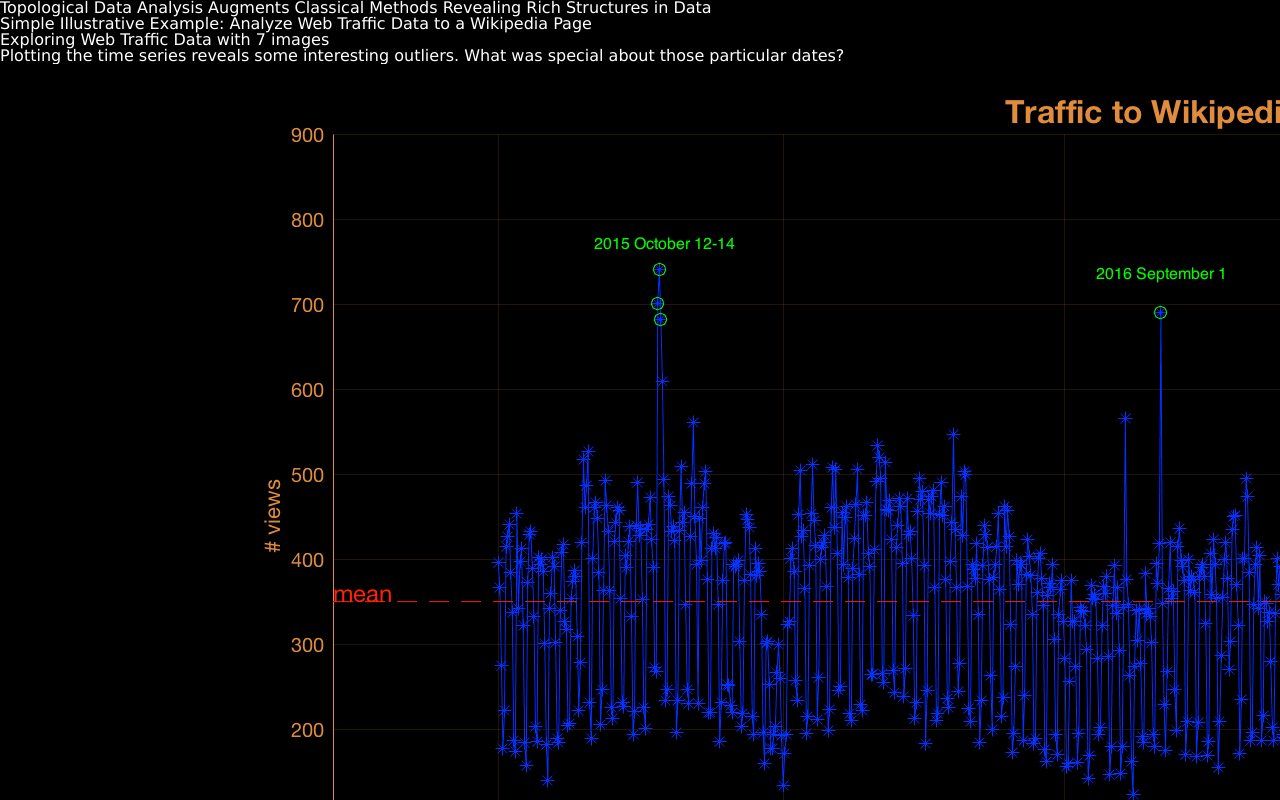
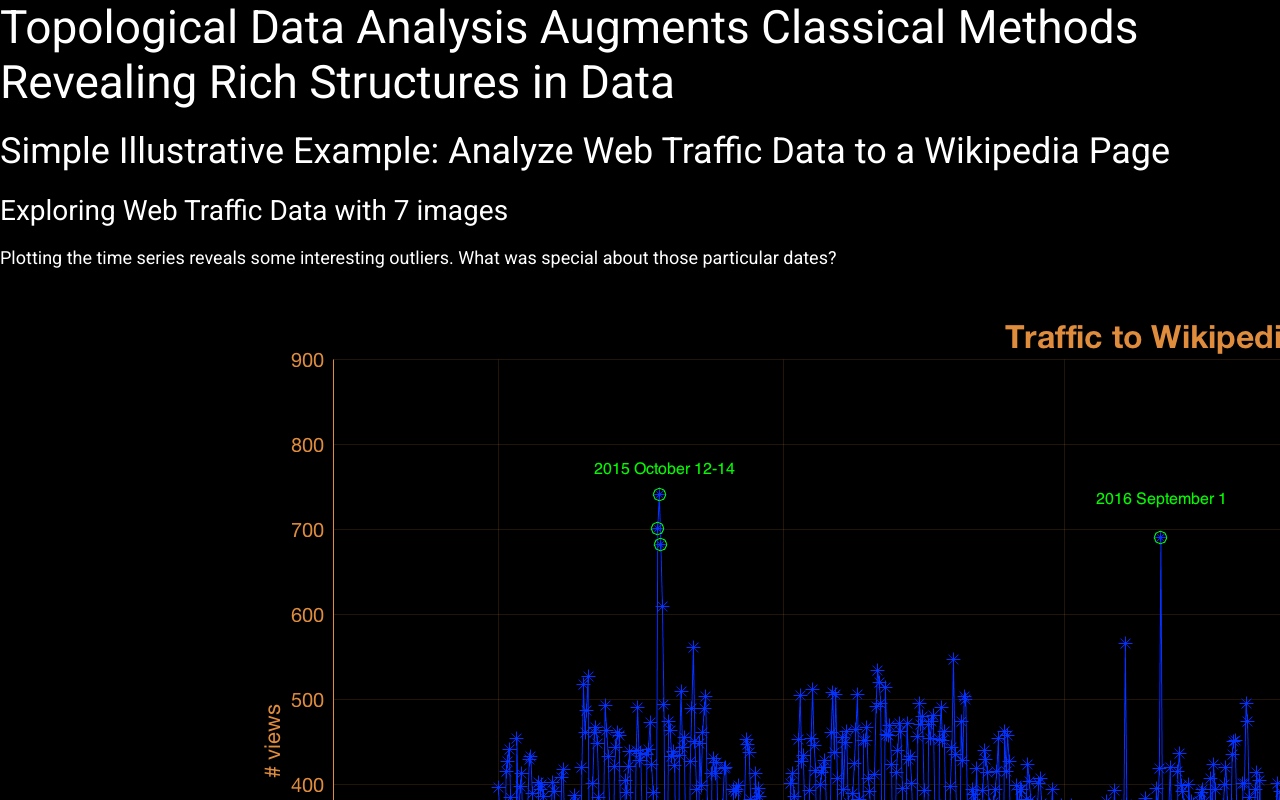
Before and after one commit to jasontdc/hmg-tda, a plain HTML site: page index.html in a window 1280 px wide. Shown: the top 800 px of the page. Drawn offline with nearby package versions, Linux system fonts and the light colour scheme.

Commit message:
Add some fonts and set sizes.

```diff
--- a/index.html
+++ b/index.html
@@ -8,6 +8,7 @@
          If you include the next line in all your web pages, they will all share the same look.
          This makes it easier to make new pages for your site. -->
     <link href="/style.css" rel="stylesheet" type="text/css" media="all">
+    <link href="https://fonts.googleapis.com/css?family=Open+Sans|Roboto" rel="stylesheet">
   </head>
   <body>
     <h1>Topological Data Analysis Augments Classical Methods Revealing Rich Structures in Data</h1>
--- a/style.css
+++ b/style.css
@@ -1,5 +1,41 @@
+html {
+	font-size: 62.5%;
+}
+
 body {
   background-color: black;
   color: white;
-  font-family: Verdana;
+  font-family: 'Open Sans', sans-serif;
+  line-height: 1.6;
+  font-size: 1.6rem;
 }
+h1,
+h2,
+h3,
+h4,
+h5 {
+  margin-bottom: 2.0rem;
+  margin-top: 0;
+  font-family: 'Roboto', sans-serif;
+  line-height: 1.2;
+}
+
+h1 {
+  font-size: 4.6rem;
+}
+
+h2 {
+  font-size: 3.6rem;
+}
+
+h3 {
+  font-size: 2.8rem;
+}
+
+h4 {
+  font-size: 2.2rem;
+}
+
+h5 {
+  font-size: 1.8rem;
+}
```
